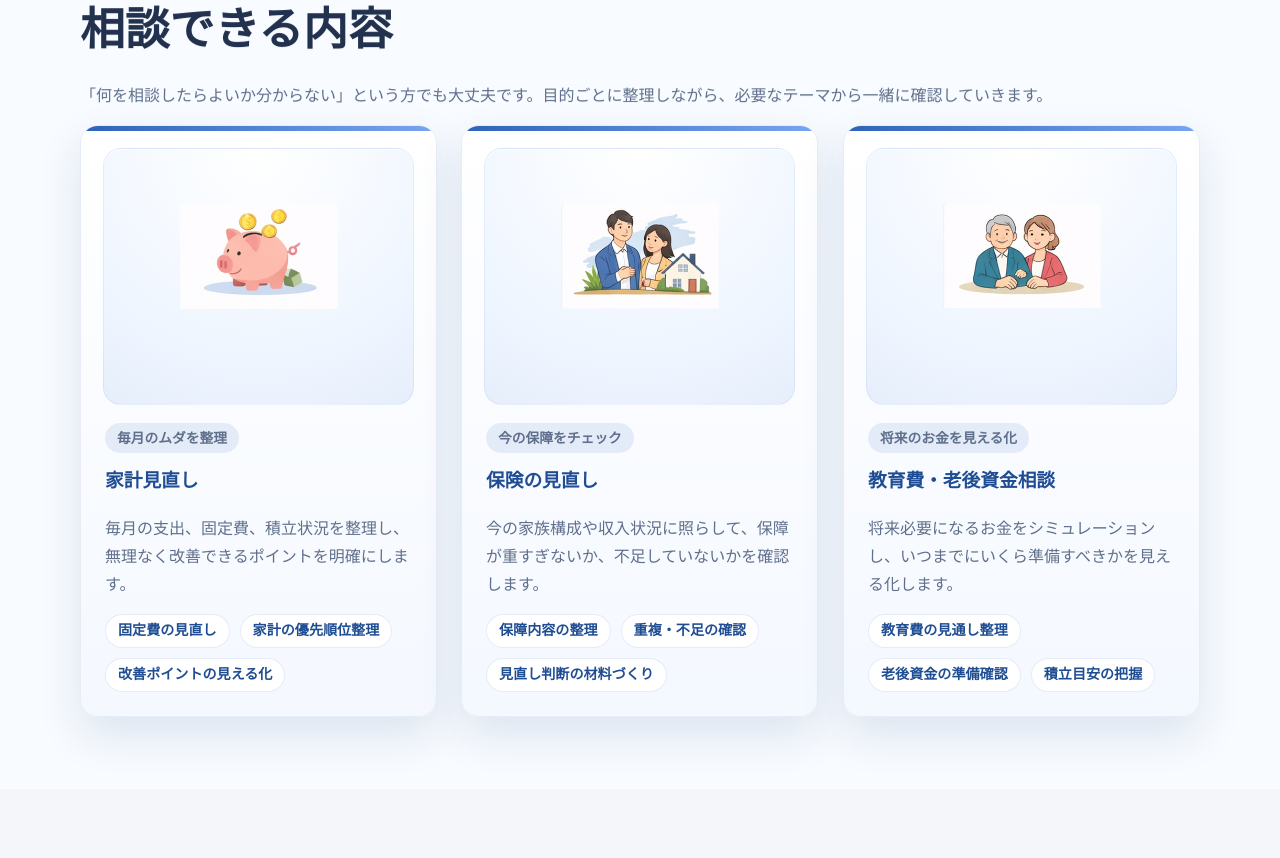
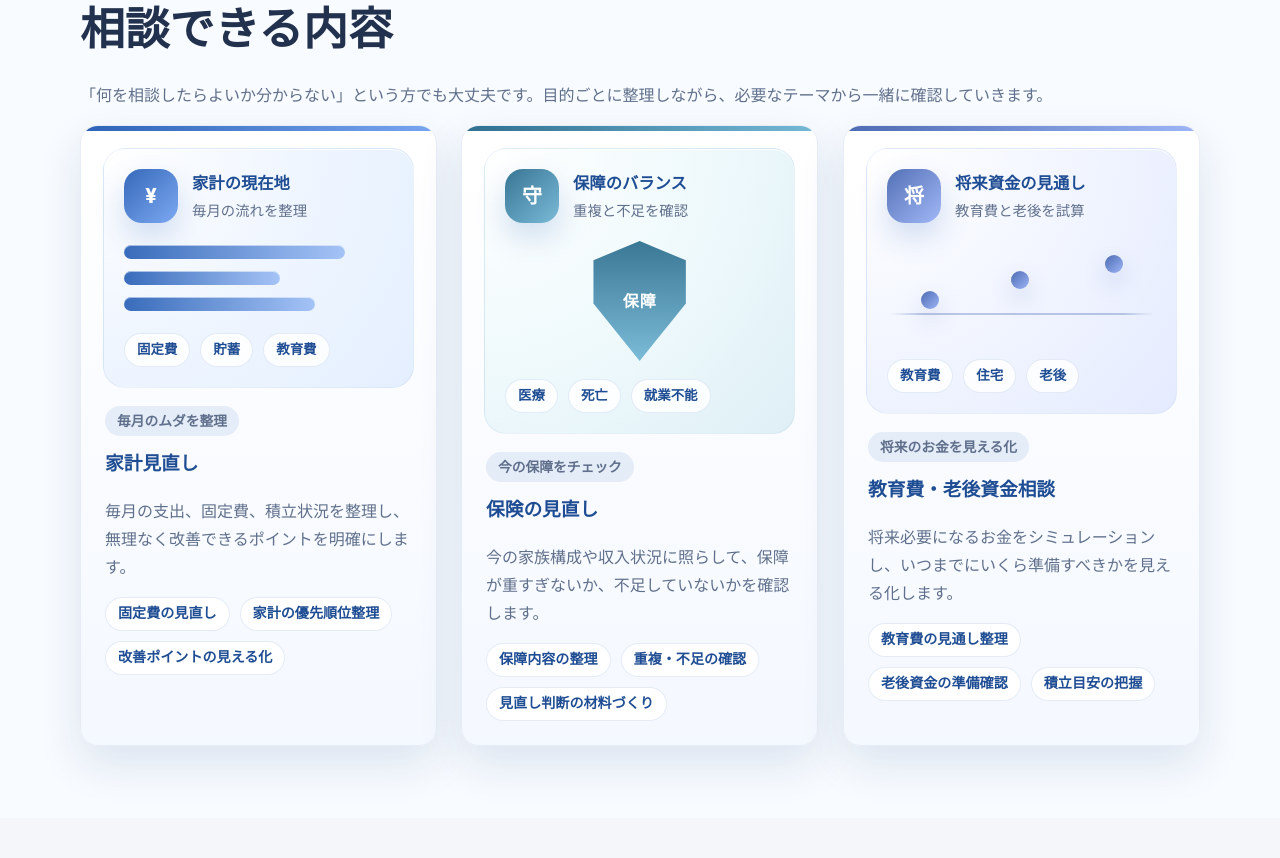
Before and after one commit to kuwabara-fp/kuwabara-fp.github.io, a plain HTML site: page index.html in a window 1280 px wide. Shown: the part 3940-4798 px from the top of the page. Drawn offline with Linux system fonts and the light colour scheme.

Commit message:
Add files via upload

```diff
--- a/index.html
+++ b/index.html
@@ -199,9 +199,25 @@
         <h2 class="reveal">相談できる内容</h2>
         <p class="section-intro reveal">「何を相談したらよいか分からない」という方でも大丈夫です。目的ごとに整理しながら、必要なテーマから一緒に確認していきます。</p>
         <div class="cards service-cards">
-          <article class="card service-card reveal stagger-1 lift-on-hover">
-            <div class="service-image-wrap">
-              <img src="./service-kakei-clean.png" alt="家計見直しのイメージ" width="253" height="255">
+          <article class="card service-card service-card-kakei reveal stagger-1 lift-on-hover">
+            <div class="service-image-wrap service-visual service-visual-kakei" aria-hidden="true">
+              <div class="service-visual-head">
+                <span class="service-icon-badge">¥</span>
+                <div class="service-visual-copy">
+                  <strong>家計の現在地</strong>
+                  <span>毎月の流れを整理</span>
+                </div>
+              </div>
+              <div class="service-bars">
+                <span style="--w: 82%"></span>
+                <span style="--w: 58%"></span>
+                <span style="--w: 71%"></span>
+              </div>
+              <div class="service-mini-chips">
+                <span>固定費</span>
+                <span>貯蓄</span>
+                <span>教育費</span>
+              </div>
             </div>
             <p class="service-tag">毎月のムダを整理</p>
             <h3>家計見直し</h3>
@@ -212,9 +228,23 @@
               <li>改善ポイントの見える化</li>
             </ul>
           </article>
-          <article class="card service-card reveal stagger-2 lift-on-hover">
-            <div class="service-image-wrap">
-              <img src="./service-hoken-clean.png" alt="保険見直しのイメージ" width="254" height="255">
+          <article class="card service-card service-card-hoken reveal stagger-2 lift-on-hover">
+            <div class="service-image-wrap service-visual service-visual-hoken" aria-hidden="true">
+              <div class="service-visual-head">
+                <span class="service-icon-badge">守</span>
+                <div class="service-visual-copy">
+                  <strong>保障のバランス</strong>
+                  <span>重複と不足を確認</span>
+                </div>
+              </div>
+              <div class="service-shield">
+                <span class="shield-main">保障</span>
+              </div>
+              <div class="service-mini-chips">
+                <span>医療</span>
+                <span>死亡</span>
+                <span>就業不能</span>
+              </div>
             </div>
             <p class="service-tag">今の保障をチェック</p>
             <h3>保険の見直し</h3>
@@ -225,9 +255,26 @@
               <li>見直し判断の材料づくり</li>
             </ul>
           </article>
-          <article class="card service-card reveal stagger-3 lift-on-hover">
-            <div class="service-image-wrap">
-              <img src="./service-rougo-clean.png" alt="老後資金相談のイメージ" width="256" height="255">
+          <article class="card service-card service-card-rougo reveal stagger-3 lift-on-hover">
+            <div class="service-image-wrap service-visual service-visual-rougo" aria-hidden="true">
+              <div class="service-visual-head">
+                <span class="service-icon-badge">将</span>
+                <div class="service-visual-copy">
+                  <strong>将来資金の見通し</strong>
+                  <span>教育費と老後を試算</span>
+                </div>
+              </div>
+              <div class="service-graph">
+                <span class="graph-line"></span>
+                <span class="graph-dot dot-1"></span>
+                <span class="graph-dot dot-2"></span>
+                <span class="graph-dot dot-3"></span>
+              </div>
+              <div class="service-mini-chips">
+                <span>教育費</span>
+                <span>住宅</span>
+                <span>老後</span>
+              </div>
             </div>
             <p class="service-tag">将来のお金を見える化</p>
             <h3>教育費・老後資金相談</h3>
--- a/style.css
+++ b/style.css
@@ -472,12 +472,15 @@ img {
   margin-top: 18px;
   padding: 20px 22px;
   border-radius: 18px;
-  background: linear-gradient(135deg, #fff4f4 0%, #fff8f8 100%);
-  border: 1px solid rgba(200,79,79,0.16);
+  background: linear-gradient(135deg, #edf4ff 0%, #f8fbff 100%);
+  border: 1px solid rgba(45, 99, 183, 0.14);
+  box-shadow: inset 0 1px 0 rgba(255,255,255,0.85);
 }
 
 .needs-cta p {
   margin: 0 0 14px;
+  color: var(--primary-dark);
+  font-weight: 600;
 }
 
 .cards {
@@ -498,8 +501,7 @@ img {
 .service-card {
   position: relative;
   padding: 24px;
-  background:
-    linear-gradient(180deg, rgba(255,255,255,0.98) 0%, rgba(244,248,255,0.98) 100%);
+  background: linear-gradient(180deg, rgba(255,255,255,0.99) 0%, rgba(244,248,255,0.99) 100%);
   overflow: hidden;
 }
 
@@ -511,15 +513,164 @@ img {
   background: linear-gradient(90deg, var(--primary) 0%, #78a5f1 100%);
 }
 
+.service-card-kakei::before {
+  background: linear-gradient(90deg, #2d63b7 0%, #78a5f1 100%);
+}
+
+.service-card-hoken::before {
+  background: linear-gradient(90deg, #2f6f8f 0%, #75b8d6 100%);
+}
+
+.service-card-rougo::before {
+  background: linear-gradient(90deg, #4d6bb3 0%, #9db5f6 100%);
+}
+
 .service-image-wrap {
+  min-height: 236px;
+  margin: -2px -2px 18px;
+  border-radius: 22px;
+  border: 1px solid rgba(45, 99, 183, 0.08);
+  box-shadow: inset 0 1px 0 rgba(255,255,255,0.9);
+}
+
+.service-visual {
+  position: relative;
+  display: flex;
+  flex-direction: column;
+  justify-content: space-between;
+  gap: 18px;
+  padding: 20px;
+}
+
+.service-visual-kakei {
+  background: radial-gradient(circle at top left, #ffffff 0%, #eef5ff 55%, #e4efff 100%);
+}
+
+.service-visual-hoken {
+  background: radial-gradient(circle at top left, #ffffff 0%, #eef9fc 56%, #deeff5 100%);
+}
+
+.service-visual-rougo {
+  background: radial-gradient(circle at top left, #ffffff 0%, #f0f4ff 58%, #e5ebff 100%);
+}
+
+.service-visual-head {
+  display: flex;
+  align-items: center;
+  gap: 14px;
+}
+
+.service-icon-badge {
+  display: inline-grid;
+  place-items: center;
+  width: 54px;
+  height: 54px;
+  border-radius: 18px;
+  background: linear-gradient(135deg, rgba(45,99,183,0.96) 0%, rgba(120,165,241,0.96) 100%);
+  color: #fff;
+  font-size: 1.25rem;
+  font-weight: 800;
+  box-shadow: 0 14px 30px rgba(45, 99, 183, 0.2);
+}
+
+.service-card-hoken .service-icon-badge {
+  background: linear-gradient(135deg, rgba(47,111,143,0.96) 0%, rgba(117,184,214,0.96) 100%);
+}
+
+.service-card-rougo .service-icon-badge {
+  background: linear-gradient(135deg, rgba(77,107,179,0.96) 0%, rgba(157,181,246,0.96) 100%);
+}
+
+.service-visual-copy strong {
+  display: block;
+  color: var(--primary-dark);
+  font-size: 1.02rem;
+}
+
+.service-visual-copy span {
+  display: block;
+  color: var(--muted);
+  font-size: 0.9rem;
+}
+
+.service-bars {
+  display: grid;
+  gap: 12px;
+  padding: 4px 0;
+}
+
+.service-bars span {
+  display: block;
+  width: var(--w);
+  height: 14px;
+  border-radius: 999px;
+  background: linear-gradient(90deg, rgba(45,99,183,0.94) 0%, rgba(120,165,241,0.62) 100%);
+  box-shadow: inset 0 1px 0 rgba(255,255,255,0.55);
+}
+
+.service-shield {
   display: grid;
   place-items: center;
-  min-height: 210px;
-  margin: -2px -2px 18px;
-  border-radius: 18px;
-  background: radial-gradient(circle at top, #ffffff 0%, #eef5ff 72%, #e6eefb 100%);
-  border: 1px solid rgba(45, 99, 183, 0.08);
-  box-shadow: inset 0 1px 0 rgba(255,255,255,0.9);
+  min-height: 88px;
+}
+
+.shield-main {
+  position: relative;
+  display: inline-grid;
+  place-items: center;
+  width: 110px;
+  height: 120px;
+  background: linear-gradient(180deg, rgba(47,111,143,0.94) 0%, rgba(117,184,214,0.94) 100%);
+  color: #fff;
+  font-weight: 800;
+  letter-spacing: 0.06em;
+  clip-path: polygon(50% 0%, 92% 16%, 92% 52%, 50% 100%, 8% 52%, 8% 16%);
+  box-shadow: 0 18px 30px rgba(47, 111, 143, 0.2);
+}
+
+.service-graph {
+  position: relative;
+  min-height: 92px;
+  margin: 2px 2px 6px;
+}
+
+.graph-line {
+  position: absolute;
+  inset: auto 0 20px 0;
+  height: 2px;
+  background: linear-gradient(90deg, transparent 0%, rgba(77,107,179,0.35) 12%, rgba(77,107,179,0.35) 88%, transparent 100%);
+}
+
+.graph-dot {
+  position: absolute;
+  width: 18px;
+  height: 18px;
+  border-radius: 50%;
+  background: linear-gradient(135deg, #4d6bb3 0%, #9db5f6 100%);
+  box-shadow: 0 10px 22px rgba(77, 107, 179, 0.22);
+}
+
+.dot-1 { left: 12%; bottom: 26px; }
+.dot-2 { left: 46%; bottom: 46px; }
+.dot-3 { right: 12%; bottom: 62px; }
+
+.service-mini-chips {
+  display: flex;
+  flex-wrap: wrap;
+  gap: 10px;
+}
+
+.service-mini-chips span {
+  display: inline-flex;
+  align-items: center;
+  min-height: 34px;
+  padding: 0 12px;
+  border-radius: 999px;
+  background: rgba(255,255,255,0.84);
+  border: 1px solid rgba(45,99,183,0.12);
+  color: var(--primary-dark);
+  font-size: 0.84rem;
+  font-weight: 700;
 }
 
 .service-tag {
```
